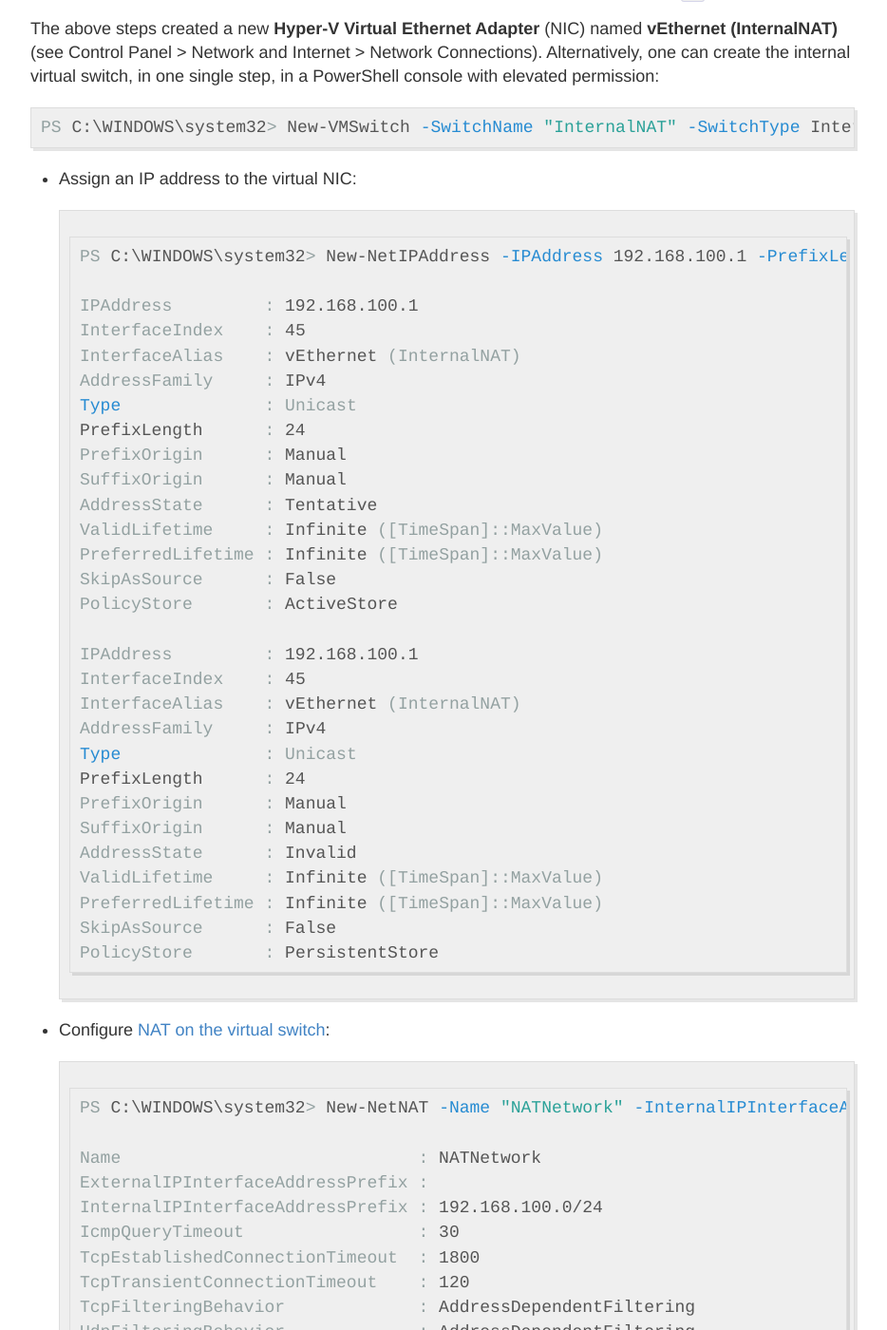
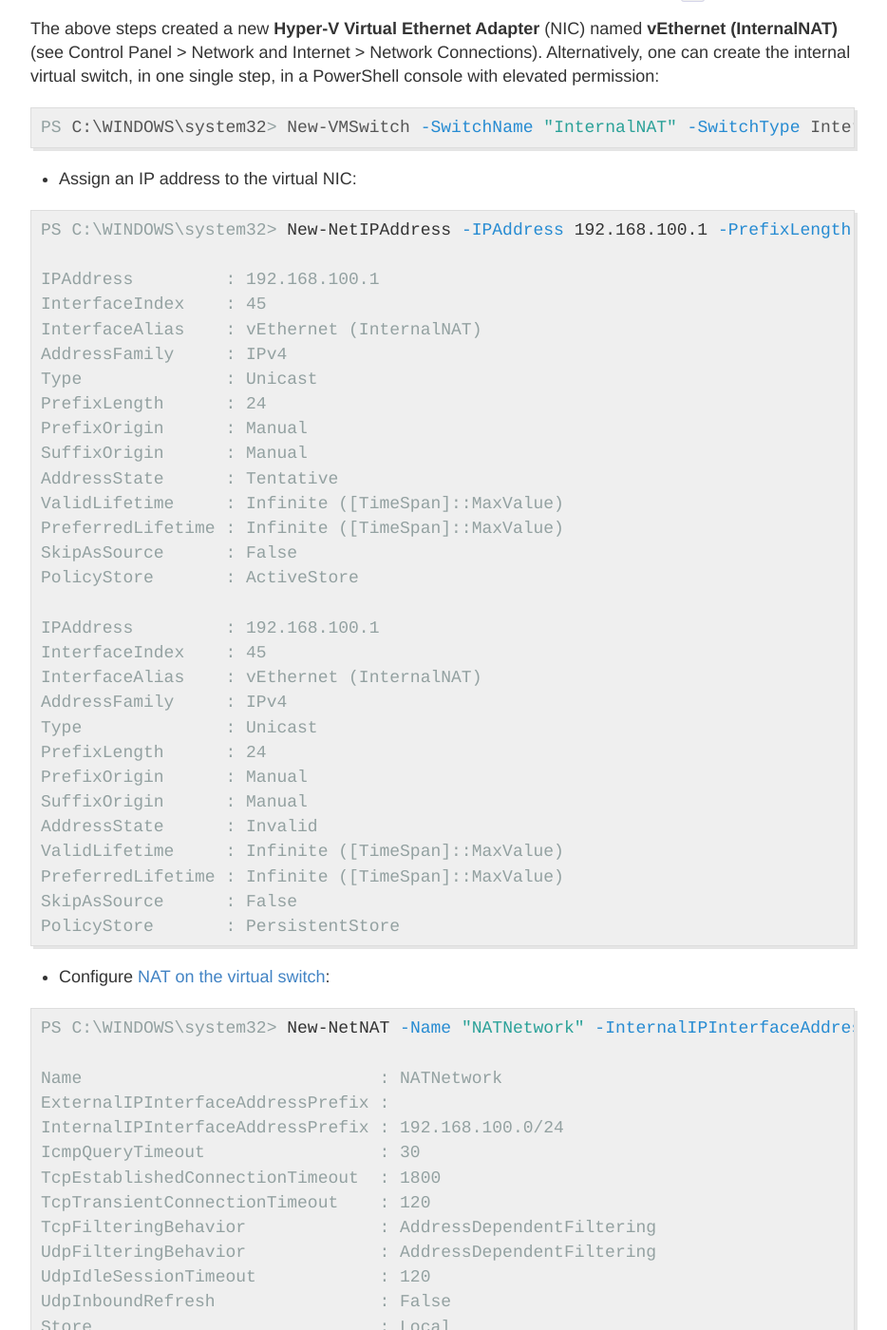
Before and after one commit to shawfdong/shawfdong.github.io, a Jekyll site: the page built from _posts/2017-7-3-ubuntu-in-hyper-v.md, in a window 1280 px wide and 1400 px high, scrolled down 956 px. Shown: the whole window at 95% size, without its empty margins (174-1108 px from the left). Built offline with Jekyll 4.4.1, drawn with Linux system fonts in a browser that asks for light colours; some of the changed text lies outside the part shown.

Commit message:
fix highlights

````diff
--- a/_posts/2017-7-3-ubuntu-in-hyper-v.md
+++ b/_posts/2017-7-3-ubuntu-in-hyper-v.md
@@ -28,55 +28,55 @@
 {% endhighlight %}
 
 * Assign an IP address to the virtual NIC:
-  ```powershell
-  PS C:\WINDOWS\system32> New-NetIPAddress -IPAddress 192.168.100.1 -PrefixLength 24 -InterfaceAlias "vEthernet (InternalNAT)"
+{% highlight shell_session %}
+PS C:\WINDOWS\system32> New-NetIPAddress -IPAddress 192.168.100.1 -PrefixLength 24 -InterfaceAlias "vEthernet (InternalNAT)"
 
-  IPAddress         : 192.168.100.1
-  InterfaceIndex    : 45
-  InterfaceAlias    : vEthernet (InternalNAT)
-  AddressFamily     : IPv4
-  Type              : Unicast
-  PrefixLength      : 24
-  PrefixOrigin      : Manual
-  SuffixOrigin      : Manual
-  AddressState      : Tentative
-  ValidLifetime     : Infinite ([TimeSpan]::MaxValue)
-  PreferredLifetime : Infinite ([TimeSpan]::MaxValue)
-  SkipAsSource      : False
-  PolicyStore       : ActiveStore
+IPAddress         : 192.168.100.1
+InterfaceIndex    : 45
+InterfaceAlias    : vEthernet (InternalNAT)
+AddressFamily     : IPv4
+Type              : Unicast
+PrefixLength      : 24
+PrefixOrigin      : Manual
+SuffixOrigin      : Manual
+AddressState      : Tentative
+ValidLifetime     : Infinite ([TimeSpan]::MaxValue)
+PreferredLifetime : Infinite ([TimeSpan]::MaxValue)
+SkipAsSource      : False
+PolicyStore       : ActiveStore
 
-  IPAddress         : 192.168.100.1
-  InterfaceIndex    : 45
-  InterfaceAlias    : vEthernet (InternalNAT)
-  AddressFamily     : IPv4
-  Type              : Unicast
-  PrefixLength      : 24
-  PrefixOrigin      : Manual
-  SuffixOrigin      : Manual
-  AddressState      : Invalid
-  ValidLifetime     : Infinite ([TimeSpan]::MaxValue)
-  PreferredLifetime : Infinite ([TimeSpan]::MaxValue)
-  SkipAsSource      : False
-  PolicyStore       : PersistentStore
-  ```
+IPAddress         : 192.168.100.1
+InterfaceIndex    : 45
+InterfaceAlias    : vEthernet (InternalNAT)
+AddressFamily     : IPv4
+Type              : Unicast
+PrefixLength      : 24
+PrefixOrigin      : Manual
+SuffixOrigin      : Manual
+AddressState      : Invalid
+ValidLifetime     : Infinite ([TimeSpan]::MaxValue)
+PreferredLifetime : Infinite ([TimeSpan]::MaxValue)
+SkipAsSource      : False
+PolicyStore       : PersistentStore
+{% endhighlight %}
 
 * Configure [NAT on the virtual switch](https://www.petri.com/using-nat-virtual-switch-hyper-v):
-  ```powershell
-  PS C:\WINDOWS\system32> New-NetNAT -Name "NATNetwork" -InternalIPInterfaceAddressPrefix 192.168.100.0/24
+{% highlight shell_session %}
+PS C:\WINDOWS\system32> New-NetNAT -Name "NATNetwork" -InternalIPInterfaceAddressPrefix 192.168.100.0/24
 
-  Name                             : NATNetwork
-  ExternalIPInterfaceAddressPrefix :
-  InternalIPInterfaceAddressPrefix : 192.168.100.0/24
-  IcmpQueryTimeout                 : 30
-  TcpEstablishedConnectionTimeout  : 1800
-  TcpTransientConnectionTimeout    : 120
-  TcpFilteringBehavior             : AddressDependentFiltering
-  UdpFilteringBehavior             : AddressDependentFiltering
-  UdpIdleSessionTimeout            : 120
-  UdpInboundRefresh                : False
-  Store                            : Local
-  Active                           : True
-  ```
+Name                             : NATNetwork
+ExternalIPInterfaceAddressPrefix :
+InternalIPInterfaceAddressPrefix : 192.168.100.0/24
+IcmpQueryTimeout                 : 30
+TcpEstablishedConnectionTimeout  : 1800
+TcpTransientConnectionTimeout    : 120
+TcpFilteringBehavior             : AddressDependentFiltering
+UdpFilteringBehavior             : AddressDependentFiltering
+UdpIdleSessionTimeout            : 120
+UdpInboundRefresh                : False
+Store                            : Local
+Active                           : True
+{% endhighlight %}
 
 There is no native DHCP server on Windows 10&mdash;although one can install the freeware [DHCP Server for Windows](http://www.dhcpserver.de/cms/)&mdash;so I'll simply use static IP addresses on the Hyper-V virtual machines.
 
````
Also changed, not shown: _posts/2017-3-10-venadi.md (+54 -54 lines).
